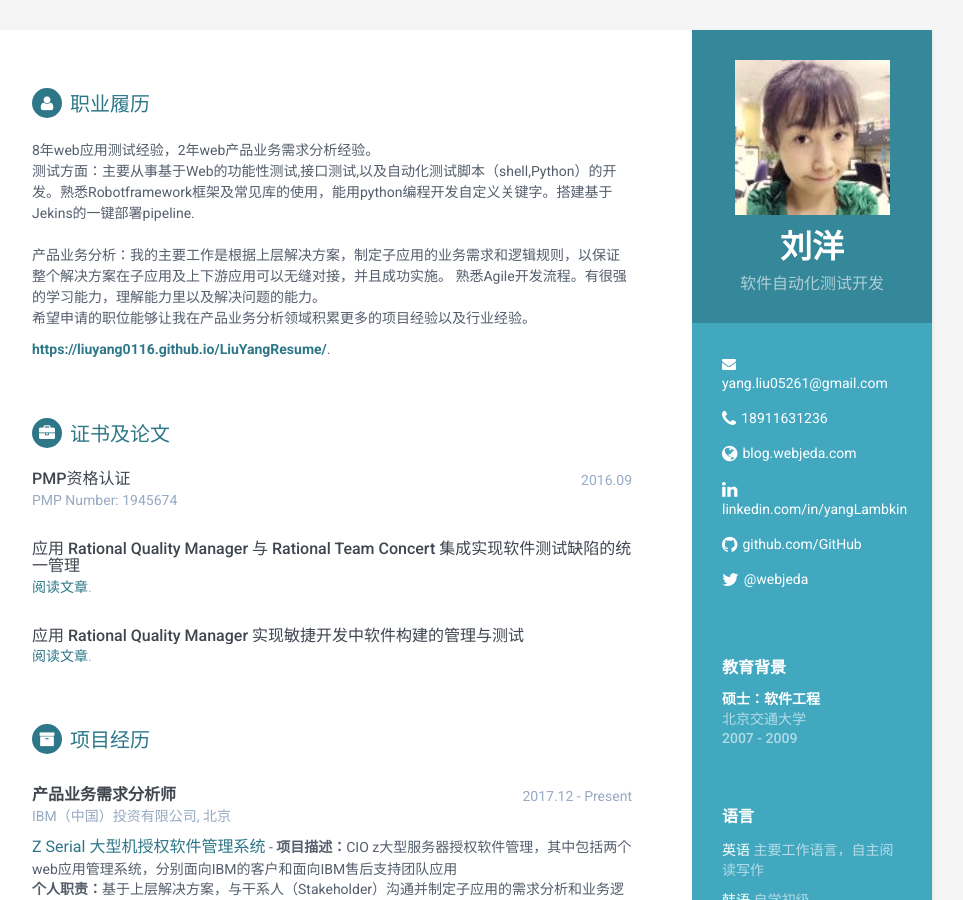
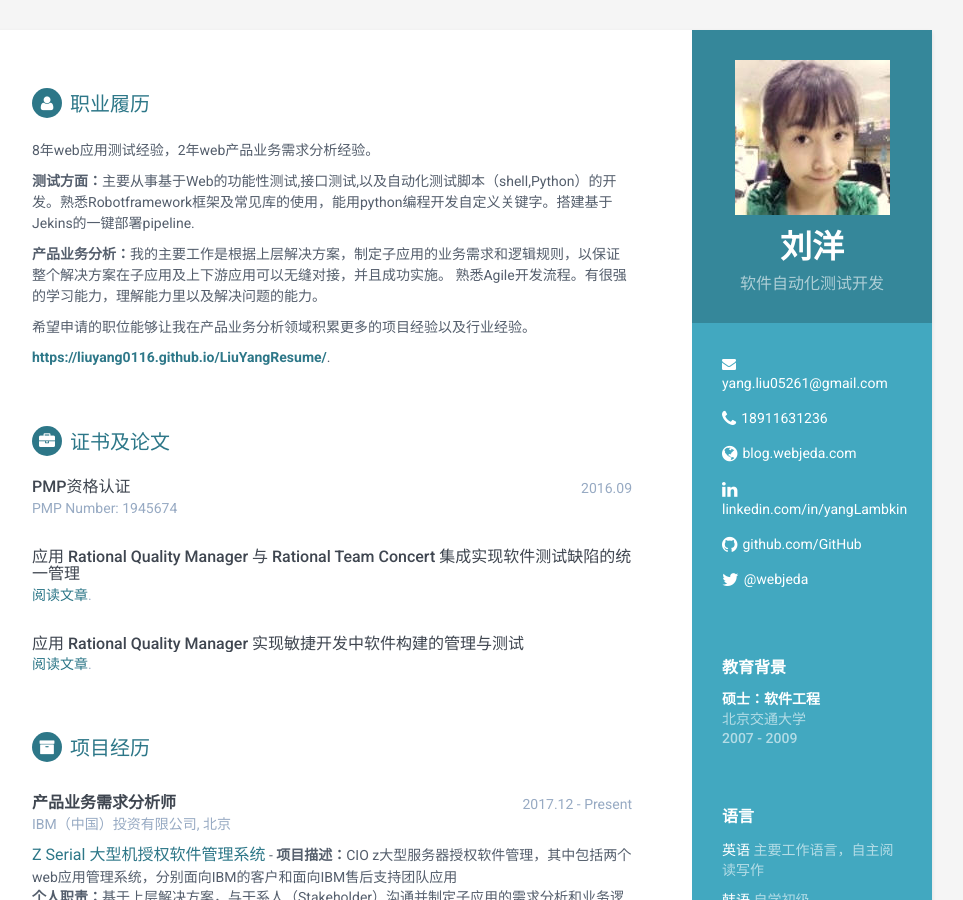
Before and after one commit to liuyang0116/LiuYangResume_EN, a Jekyll site: the page built from index.html, in a window 1280 px wide and 900 px high. Shown: the whole window, without its empty margins (188-1151 px from the left). Built offline with Jekyll 4.4.1, drawn with Linux system fonts in a browser that asks for light colours.

```diff
--- a/_includes/carrier-profile.html
+++ b/_includes/carrier-profile.html
@@ -3,9 +3,9 @@
 <div class="summary">
     <p>
 	8年web应用测试经验，2年web产品业务需求分析经验。
-	<br>测试方面：主要从事基于Web的功能性测试,接口测试,以及自动化测试脚本（shell,Python）的开发。熟悉Robotframework框架及常见库的使用，能用python编程开发自定义关键字。搭建基于Jekins的一键部署pipeline.</br>
-	<br>产品业务分析：我的主要工作是根据上层解决方案，制定子应用的业务需求和逻辑规则，以保证整个解决方案在子应用及上下游应用可以无缝对接，并且成功实施。
-	熟悉Agile开发流程。有很强的学习能力，理解能力里以及解决问题的能力。</br>
+	<p><b>测试方面：</b>主要从事基于Web的功能性测试,接口测试,以及自动化测试脚本（shell,Python）的开发。熟悉Robotframework框架及常见库的使用，能用python编程开发自定义关键字。搭建基于Jekins的一键部署pipeline.</p>
+	<p><b>产品业务分析：</b>我的主要工作是根据上层解决方案，制定子应用的业务需求和逻辑规则，以保证整个解决方案在子应用及上下游应用可以无缝对接，并且成功实施。
+	熟悉Agile开发流程。有很强的学习能力，理解能力里以及解决问题的能力。</p>
 	希望申请的职位能够让我在产品业务分析领域积累更多的项目经验以及行业经验。
 	</p>
 	<p>
```
